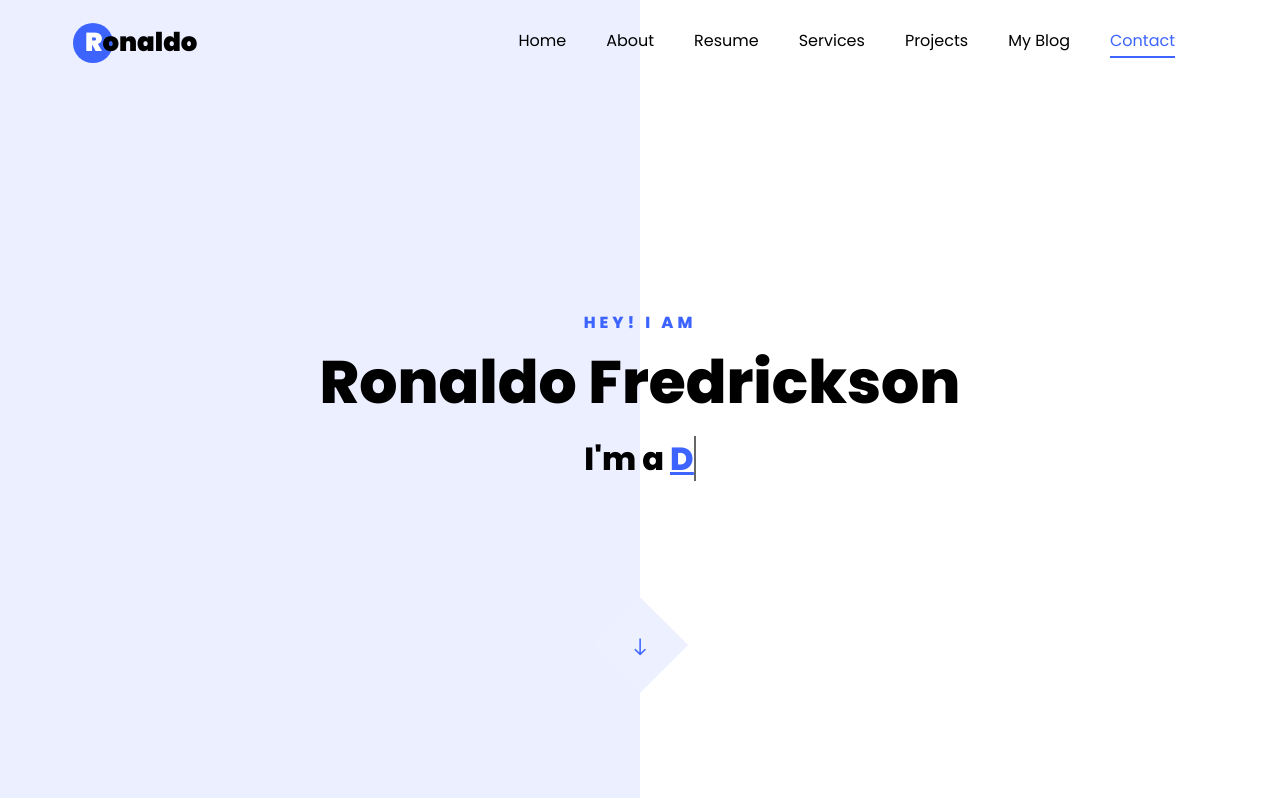
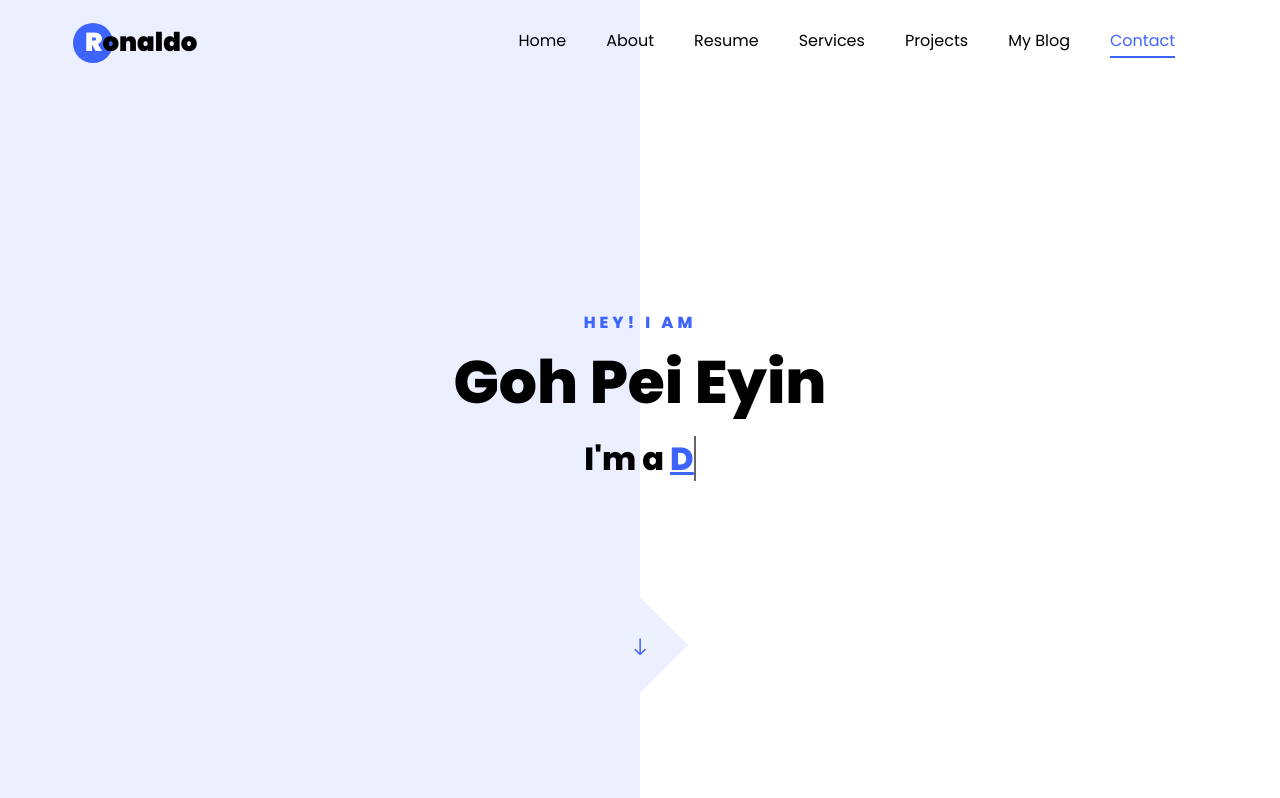
Before and after one commit to peieyin/peieyin.github.io, a plain HTML site: page index.html in a window 1280 px wide. Shown: the top 798 px of the page. Drawn offline with Linux system fonts and the light colour scheme; files whose address does not match are found by name.

Commit message:
Update index.html

```diff
--- a/index.html
+++ b/index.html
@@ -52,7 +52,7 @@
           <div class="col-lg-8 col-md-6 ftco-animate d-flex align-items-center">
           	<div class="text text-center">
           		<span class="subheading">Hey! I am</span>
-		  				<h1>Ronaldo Fredrickson</h1>
+		  				<h1>Goh Pei Eyin</h1>
 			  				<h2>I'm a
 								  <span
 								     class="txt-rotate"
```
